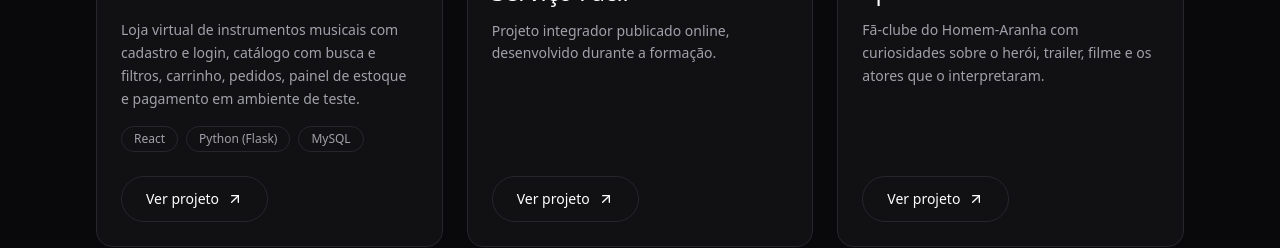
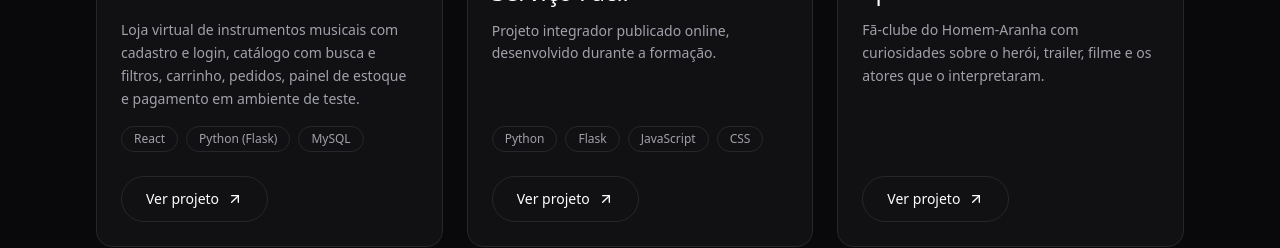
Before and after one commit to dev-pereiraxs/portifolio-de-andre, a React (Vite) app: page / in a window 1280 px wide. Shown: the part 2220-2468 px from the top of the page. Built offline with nearby package versions, Linux system fonts and the light colour scheme.

Commit message:
img atualizada

```diff
--- a/src/data/content.ts
+++ b/src/data/content.ts
@@ -100,12 +100,13 @@ export const projects: Project[] = [
     tags: ['React', 'Python (Flask)', 'MySQL'],
   },
 
-  {
-    title: 'Serviço Fácil',
-    description: 'Projeto integrador publicado online, desenvolvido durante a formação.',
-    url: 'https://projeto-integrador-h7m7.onrender.com/',
-    image: './projects/projeto-integrador.webp',
-  },
+ {
+  title: 'Serviço Fácil',
+  description: 'Projeto integrador publicado online, desenvolvido durante a formação.',
+  url: 'https://projeto-integrador-h7m7.onrender.com/',
+  image: '/projects/projeto-integrador.webp',
+  tags: ['Python', 'Flask', 'JavaScript', 'CSS'],
+},
 
   {
     title: 'Spider',
```
